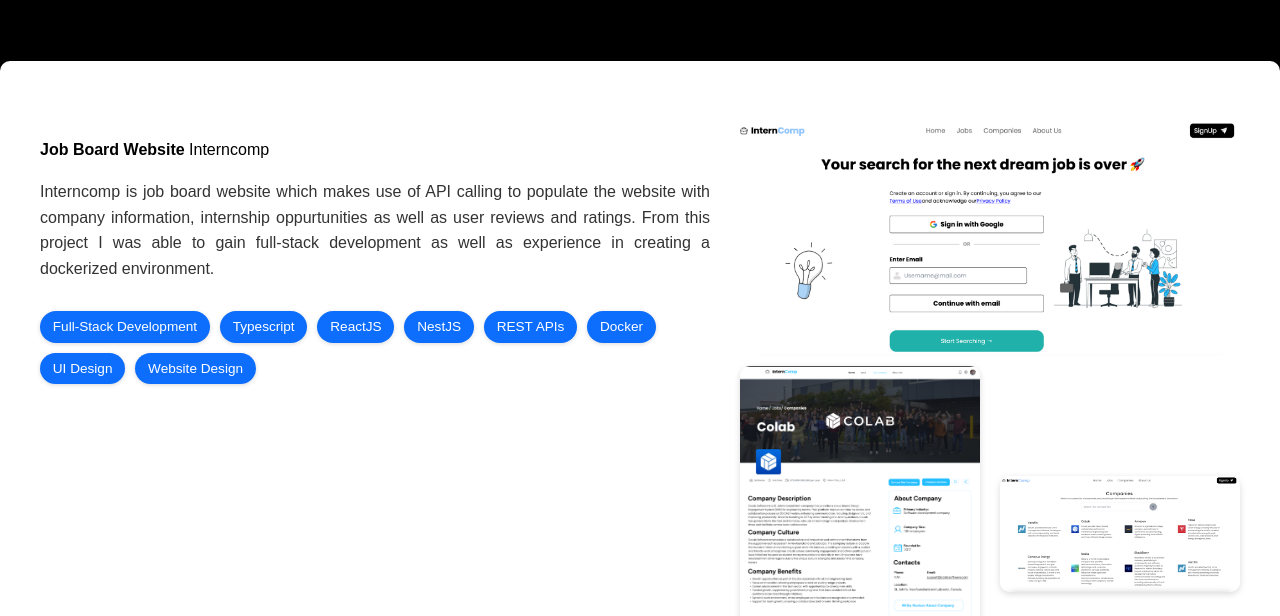
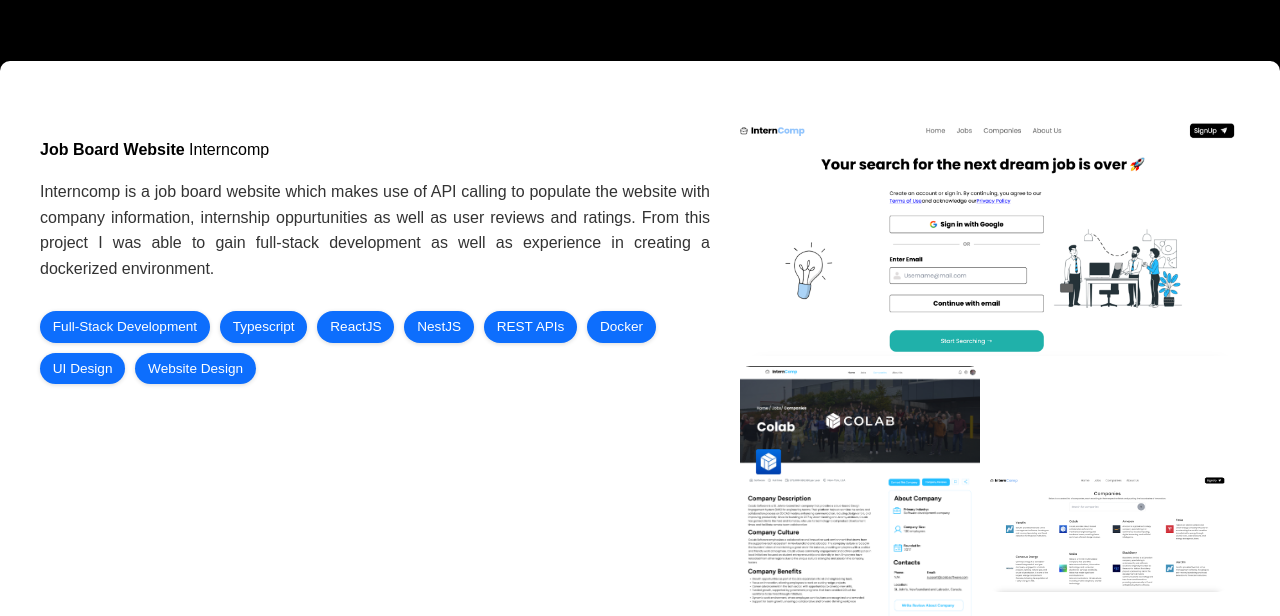
Before and after one commit to LoganJanes/LoganJanes.com, a plain HTML site: page projects.html in a window 1280 px wide. Shown: the part 182-798 px from the top of the page. Drawn offline with Linux system fonts and the light colour scheme.

Commit message:
Minor Fixes

```diff
--- a/projects.html
+++ b/projects.html
@@ -17,7 +17,7 @@
   <div class="experience-entry">
     <div class="experience-text">
       <p><span class="one-line"><strong> Job Board Website</strong> Interncomp</span></p>
-      <p>Interncomp is job board website which makes use of API calling to populate the website with company information, internship oppurtunities as well as user reviews and ratings.
+      <p>Interncomp is a job board website which makes use of API calling to populate the website with company information, internship oppurtunities as well as user reviews and ratings.
         From this project I was able to gain full-stack development as well as experience in creating a dockerized environment.
 
       </p>
@@ -71,7 +71,7 @@
     <div class="experience-text">
       <p><span class="one-line"><strong>Embedded Pico-Based Sensor Display</strong></span></p>
       <p>I've been working on an embedded pico-based sensor display which uses Raspberry Pi Pico and I2C OLED display to show temperature and humidity data.
-        I worked on this project in order to further my understanding of embedded systems and raspberry pi picos. This project is still in development
+        I worked on this project in order to further my understanding of embedded systems and raspberry pi picos. This project is still in development.
       </p>
       <div class="skills">
   <span class="skill-bubble">Embedded Systems</span>
--- a/style.css
+++ b/style.css
@@ -305,21 +305,17 @@ footer {
 
 .sub-row {
   display: flex;
-  justify-content: space-between;
   align-items: center;
   flex-wrap: wrap;
-  gap: 1rem;
+  gap: 0.5rem;
   max-width: 100%;
 }
 
 .sub {
-  flex: 1 1 48%;
   max-width: 48%;
   height: auto;
-  border-radius: 8px;
-  object-fit: cover;
-  box-shadow: 0 2px 6px rgba(0, 0, 0, 0.15);
   margin-top: 10px;
+  padding: 0px;
 }
 
 .experience-image img {
```
